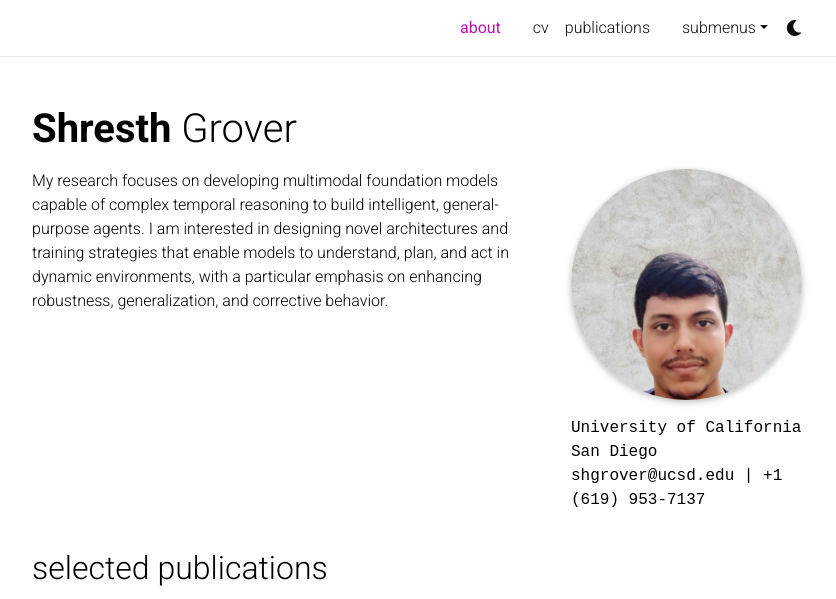
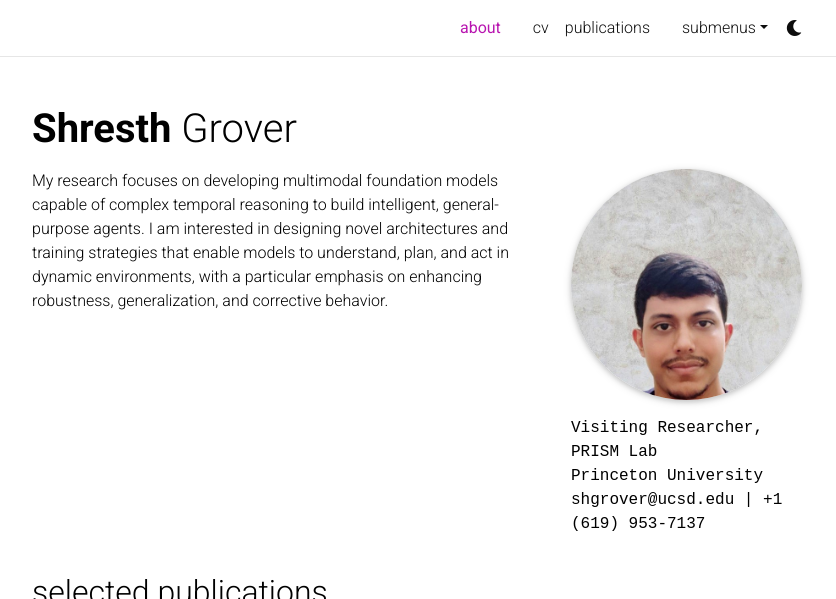
Before and after one commit to shroglck/shroglck.github.io, a Jekyll site: the page built from _pages/about.md, in a window 1280 px wide, cut to the strip 0-599 px from the top of the page. Shown: the whole strip, without its empty margins (223-1059 px from the left). Built offline with Jekyll 4.4.1, drawn with Linux system fonts in a browser that asks for light colours; full-size pictures stand in for the smaller copies a plugin makes; comment, search, counter and statistics services are not loaded; a style sheet for code colours, icons or effects is not loaded.

Commit message:
Change affiliation to Visiting Researcher at Princeton
Updated affiliation details in the about page.

```diff
--- a/_pages/about.md
+++ b/_pages/about.md
@@ -8,7 +8,8 @@ profile:
   image: prof_pic.jpg
   image_circular: true # crops the image to make it circular
   address: >
-    <p>University of California San Diego</p>
+    <p>Visiting Researcher, PRISM Lab</p>
+    <p>Princeton University</p>
     <p>shgrover@ucsd.edu | +1 (619) 953-7137</p>
 
 news: false  # includes a list of news items
```
